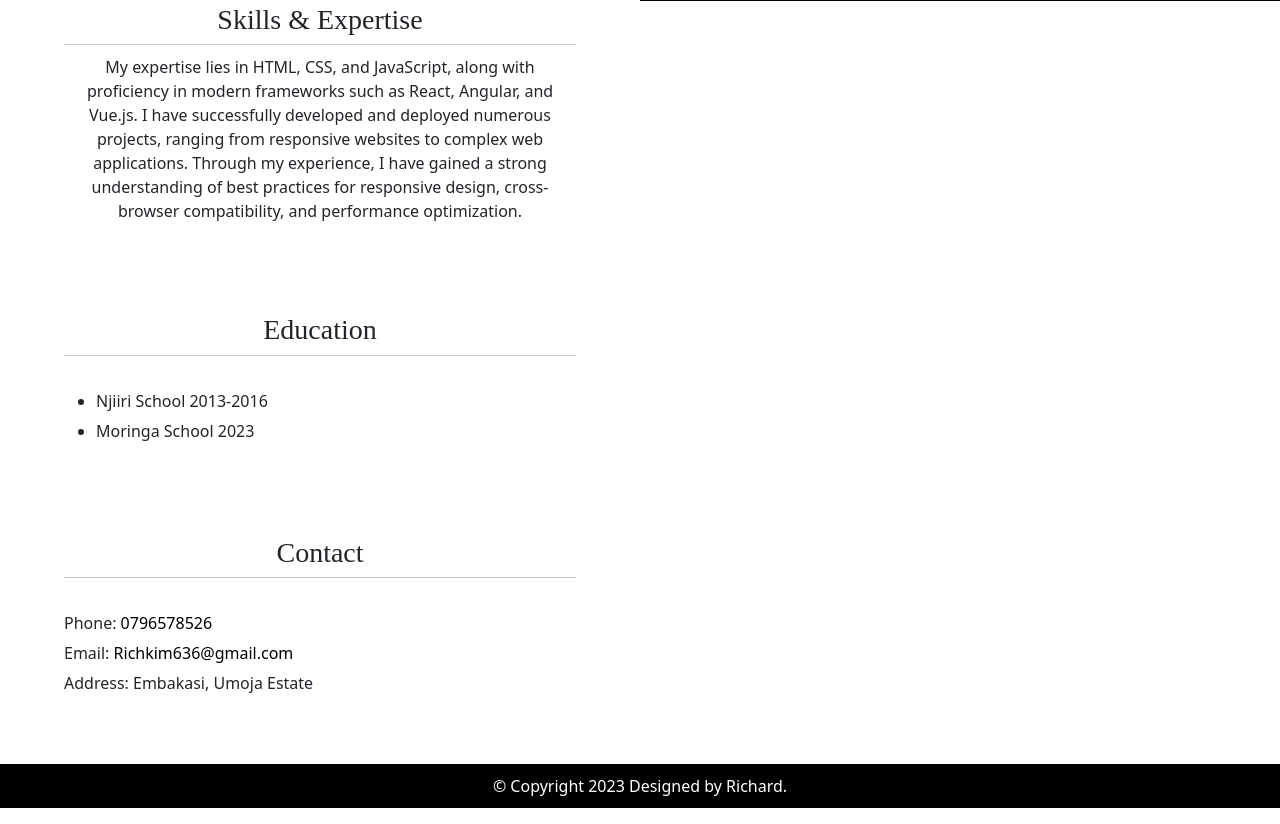
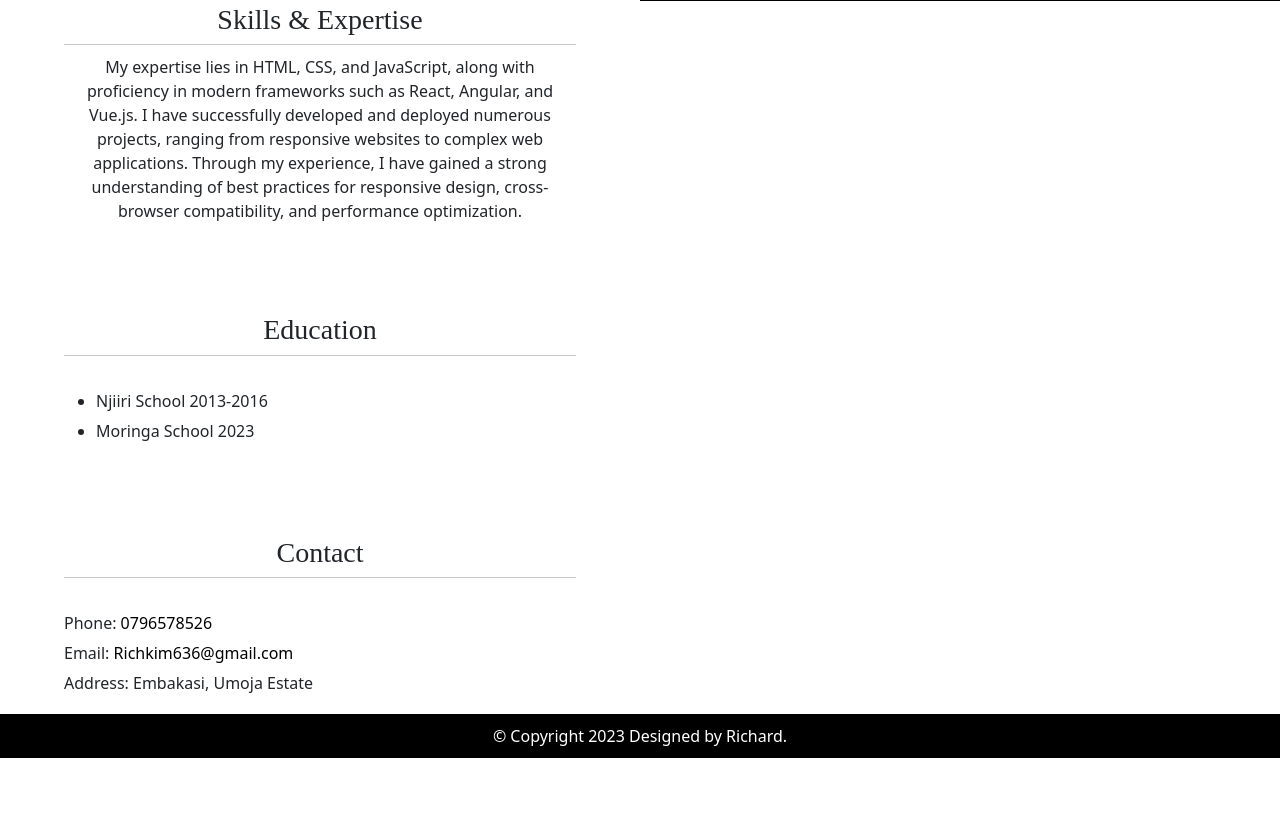
Before and after one commit to ricky6362/First-Moringa-Project, a plain HTML site: page index.html in a window 1280 px wide. Shown: the part 679-1503 px from the top of the page. After the commit the page ends 1437 px from the top, so only its background shows below. Drawn offline with nearby package versions, Linux system fonts and the light colour scheme.

Commit message:
Addition of footer changes

```diff
--- a/css/styles.css
+++ b/css/styles.css
@@ -133,15 +133,11 @@ address .styled-address-text a:hover{
 }
 
 /* Footer Section */
-footer{
-    margin-top: 50px;
-    margin-bottom: 0px;
-}
-
 footer p{
     background-color: black;
     color: white;
     padding: 10px;
+    margin-bottom: 0px;
 }
 
 /* Media Query for computers */
```
